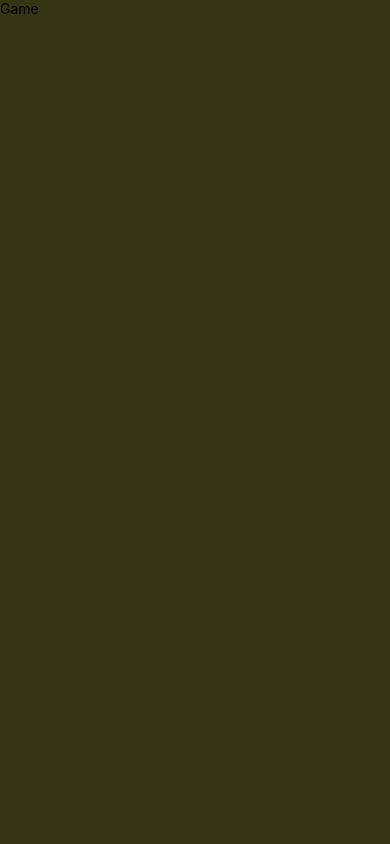
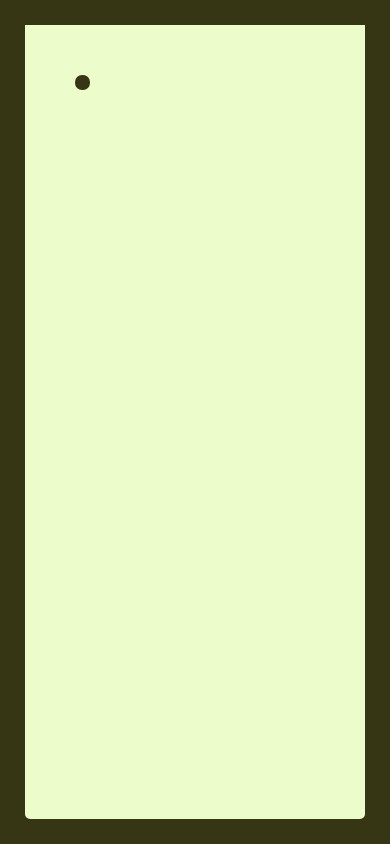
Before and after one commit to austinnguyen00/snake-game, a React Native app: screen / in a window 390 px wide. Built offline with nearby package versions, Linux system fonts and the light colour scheme.

Commit message:
Initializing Snake component and display it on the Game component

```diff
--- a/src/components/Game.tsx
+++ b/src/components/Game.tsx
@@ -3,6 +3,7 @@ import { Colors } from '../styles/colors';
 import { PanGestureHandler } from 'react-native-gesture-handler';
 import { Coordinate, Direction, GestureEventType } from '../types/types';
 import { useState } from 'react';
+import Snake from './Snake';
 
 // Constant variables for the game
 const SNAKE_INITIAL_POSITION = [{ x: 5, y: 5 }];
@@ -47,7 +48,9 @@ const Game = () => {
 	return (
 		<PanGestureHandler onGestureEvent={handleGesutre}>
 			<SafeAreaView style={styles.container}>
-				<Text>Game</Text>
+				<View style={styles.boundaries}>
+					<Snake snake={snake} />
+				</View>
 			</SafeAreaView>
 		</PanGestureHandler>
 	);
@@ -58,6 +61,14 @@ const styles = StyleSheet.create({
 		flex: 1,
 		backgroundColor: Colors.primary,
 	},
+	boundaries: {
+		flex: 1,
+		borderColor: Colors.primary,
+		borderWidth: 25,
+		borderBottomLeftRadius: 30,
+		borderBottomRightRadius: 30,
+		backgroundColor: Colors.background,
+	},
 });
 
 export default Game;
--- /dev/null
+++ b/src/components/Snake.tsx
@@ -0,0 +1,39 @@
+import { View, Text, StyleSheet } from 'react-native';
+import React from 'react';
+import { Coordinate } from '../types/types';
+import { Colors } from '../styles/colors';
+
+interface SnakeProps {
+	snake: Coordinate[];
+}
+
+const Snake = ({ snake }: SnakeProps): JSX.Element => {
+	return (
+		<>
+			{snake.map((segment: Coordinate, index: number) => {
+				const segmentStyle = {
+					left: segment.x * 10,
+					top: segment.y * 10,
+				};
+				return (
+					<View
+						key={index}
+						style={[styles.snake, segmentStyle]}
+					></View>
+				);
+			})}
+		</>
+	);
+};
+
+export default Snake;
+
+const styles = StyleSheet.create({
+	snake: {
+		width: 15,
+		height: 15,
+		backgroundColor: Colors.primary,
+		borderRadius: 7,
+		position: 'absolute',
+	},
+});
```
